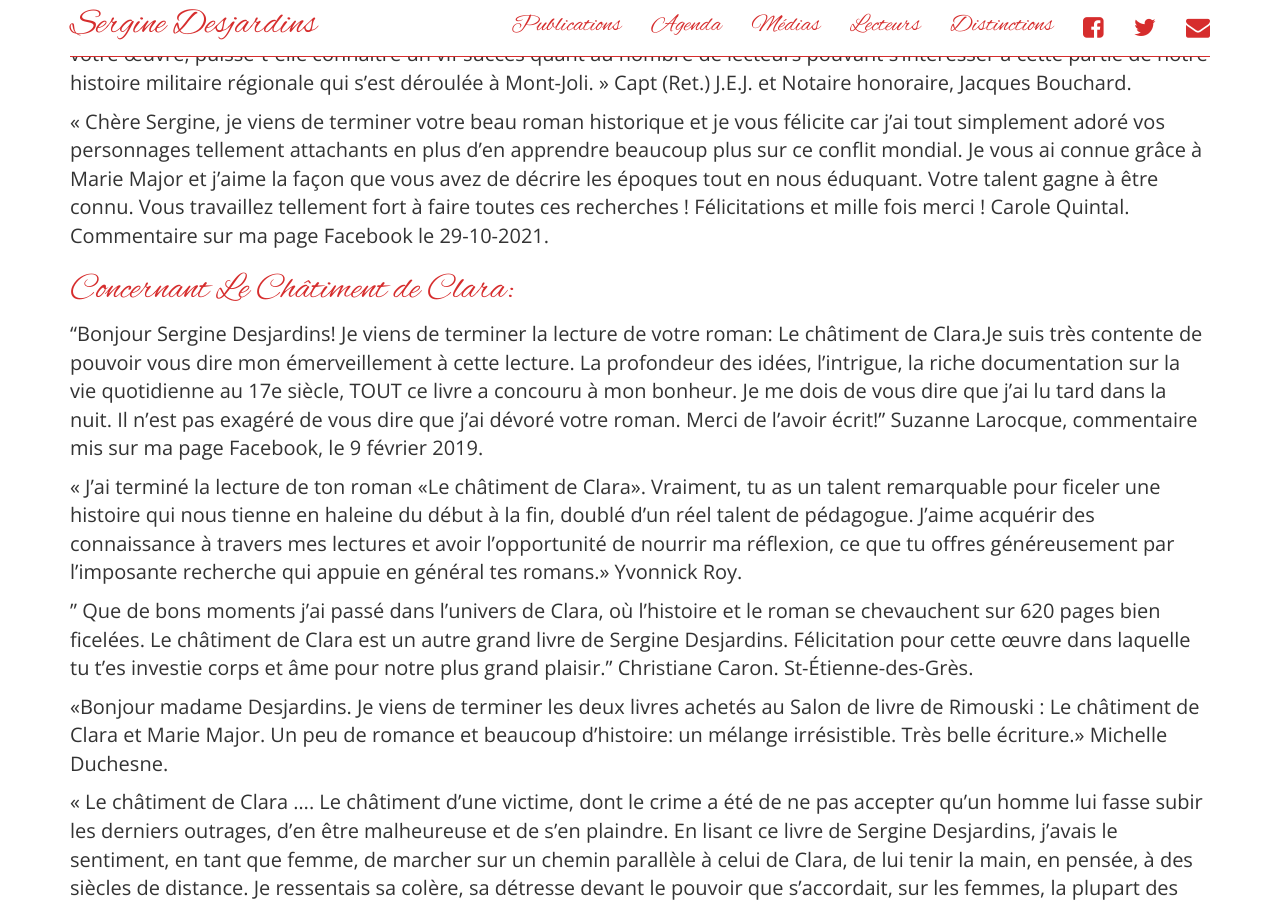
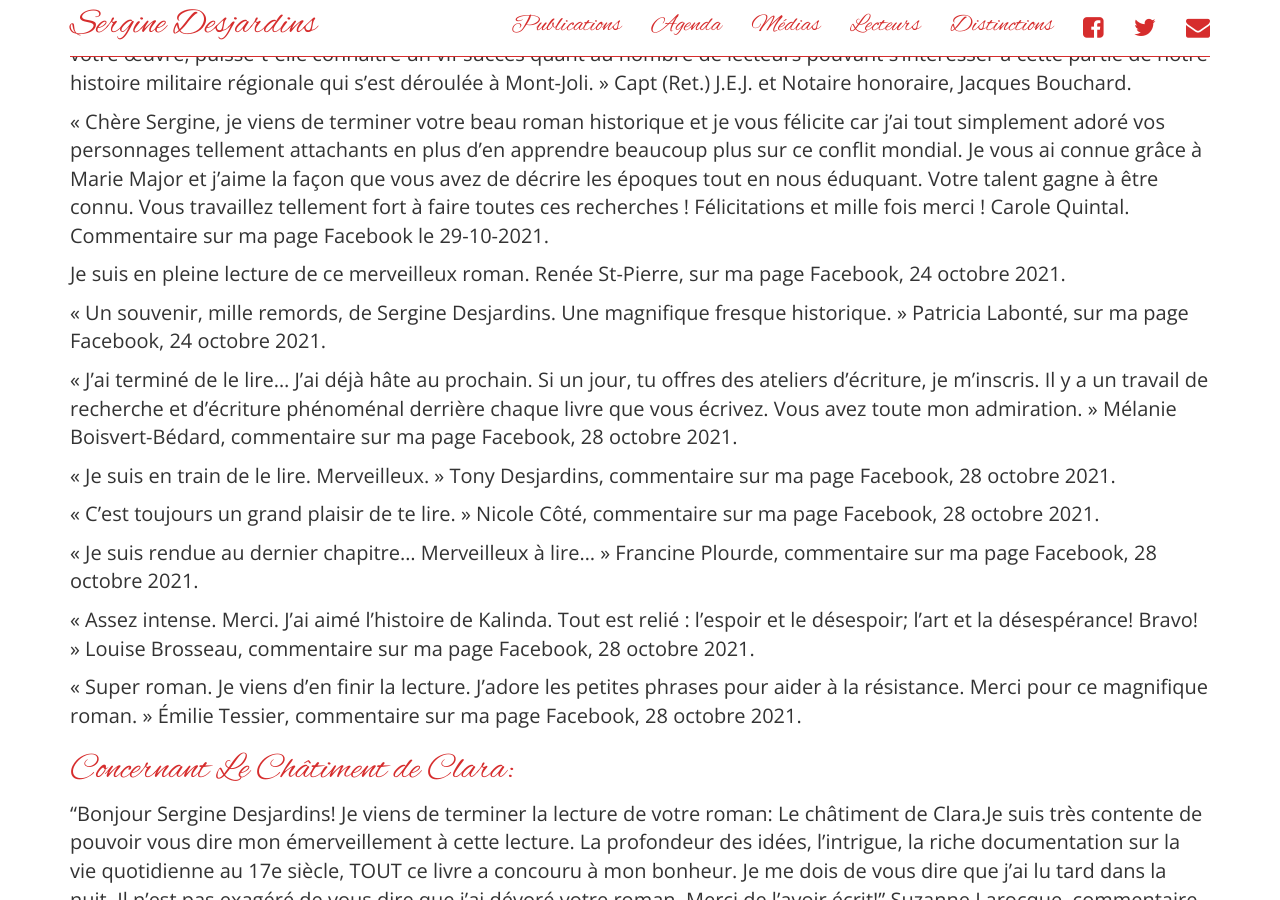
Before and after one commit to serginedesjardins/serginedesjardins.github.io, a Jekyll site: the page built from lecteurs.md, in a window 1280 px wide and 900 px high, scrolled down 1246 px. Built offline with Jekyll 4.4.1, drawn with Linux system fonts in a browser that asks for light colours; nearby versions of some CDN libraries.

Commit message:
Ajout plusieurs dans Un souvenir

```diff
--- a/lecteurs.md
+++ b/lecteurs.md
@@ -22,6 +22,23 @@ Sergine, toute mon émotion à fleur de peau et ma gratitude pour ce tableau de
 « À l’évidence de très sérieuses recherches historiques ont été effectuées avec succès. En tant que vétéran, j’ai grandement apprécié le fait que vous fassiez référence au devoir de mémoire, dans un roman de nature historique. Ce que vous mentionnez par la voie du personnage de Gratien se rapproche de la réalité de nombre d’entre nous, vétérans affectés par un choc post-traumatique. Bien qu’il m’ait été difficile de lire les atrocités que les Nazis ont fait subir à un nombre encore inconnu de gens, il ne fait malheureusement aucun doute que la nature humaine n’a rien appris de ces horreurs : Bosnie, Rwanda, Aghanistan… J’ai également apprécié le rappel historique de la situation féminine de cette époque, il en reste encore à faire beaucoup quand on s’aperçoit des féminicides à répétition. Toutes mes félicitations pour votre œuvre, puisse-t-elle connaître un vif succès quant au nombre de lecteurs pouvant s’intéresser à cette partie de notre histoire militaire régionale qui s’est déroulée à Mont-Joli. » Capt (Ret.) J.E.J. et Notaire honoraire, Jacques Bouchard.
 
 « Chère Sergine, je viens de terminer votre beau roman historique et je vous félicite car j’ai tout simplement adoré vos personnages tellement attachants en plus d’en apprendre beaucoup plus sur ce conflit mondial. Je vous ai connue grâce à Marie Major et j’aime la façon que vous avez de décrire les époques tout en nous éduquant. Votre talent gagne à être connu. Vous travaillez tellement fort à faire toutes ces recherches ! Félicitations et mille fois merci ! Carole Quintal. Commentaire sur ma page Facebook le 29-10-2021.
+
+Je suis en pleine lecture de ce merveilleux roman. Renée St-Pierre, sur ma page Facebook, 24 octobre 2021.
+
+« Un souvenir, mille remords, de Sergine Desjardins. Une magnifique fresque historique. » Patricia Labonté, sur ma page Facebook, 24 octobre 2021.
+
+« J’ai terminé de le lire… J’ai déjà hâte au prochain. Si un jour, tu offres des ateliers d’écriture, je m’inscris. Il y a un travail de recherche et d’écriture phénoménal derrière chaque livre que vous écrivez. Vous avez toute mon admiration. » Mélanie Boisvert-Bédard, commentaire sur ma page Facebook, 28 octobre 2021.
+
+«  Je suis en train de le lire. Merveilleux. » Tony Desjardins, commentaire sur ma page Facebook, 28 octobre 2021.
+
+«  C’est toujours un grand plaisir de te lire. » Nicole Côté, commentaire sur ma page Facebook, 28 octobre 2021.
+
+«  Je suis rendue au dernier chapitre… Merveilleux à lire… » Francine Plourde, commentaire sur ma page Facebook, 28 octobre 2021.
+
+« Assez intense. Merci. J’ai aimé l’histoire de Kalinda. Tout est relié : l’espoir et le désespoir; l’art et la désespérance! Bravo! » Louise Brosseau, commentaire sur ma page Facebook, 28 octobre 2021.
+
+« Super roman. Je viens d’en finir la lecture. J’adore les petites phrases pour aider à la résistance. Merci pour ce magnifique roman. » Émilie Tessier, commentaire sur ma page Facebook, 28 octobre 2021.
+
 
 # Concernant Le Châtiment de Clara:
 
```
